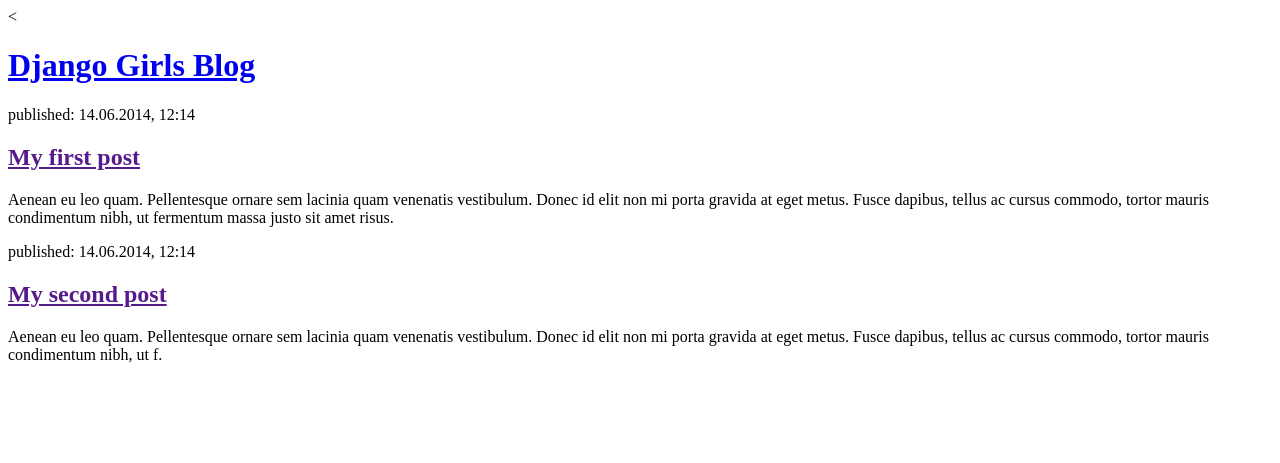
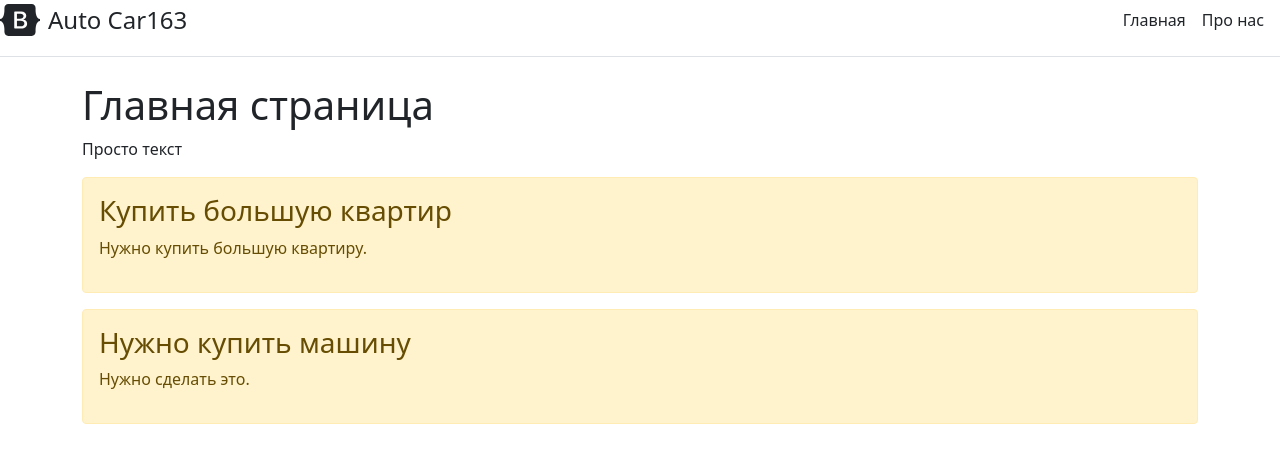
Before and after one commit to Raphael163/Mysite, a Django app: page / in a window 1280 px wide. Shown: the top 463 px of the page. Run offline with Django 4.2, Linux system fonts and the light colour scheme; data comes from the database, SQL or seed files in the repository; both versions use the stored data as it was after the commit.

Commit message:
last commit

```diff
--- a/Myblog/admin.py
+++ b/Myblog/admin.py
@@ -1,7 +1,10 @@
 from django.contrib import admin
 
 from .models import Post
+from .models import Task
 
 admin.site.register(Post)
+admin.site.register(Task)
+
 
 # Register your models here.
--- a/Myblog/models.py
+++ b/Myblog/models.py
@@ -2,26 +2,6 @@
 from django.db import models
 from django.utils import timezone
 
-# Делаем модель нашего БЛога
-# НУжно подумать что там нам для этого нужно.
-# заглавие
-# Текст
-# Автор всего это дела
-# Дата создания всего это дела
-# Дата публикации
-
-
-# Post
-# --------
-
-# title - заглавие
-# text - текст
-# author - автор
-# created_date - Дата создания
-# published_date - Дата публикации
-
-# Попробуем написать модель
-# эти модели записываются в базу данных db.sqlite3
 
 class Post(models.Model):
     author = models.ForeignKey(settings.AUTH_USER_MODEL, on_delete=models.CASCADE)
@@ -37,4 +17,18 @@
     def __str__(self):
         return self.title
 
-# ПОСле создания модели
+    class Meta:
+        verbose_name = "Пост"
+        verbose_name_plural = "пост"
+
+
+class Task(models.Model):
+    title = models.CharField('Название', max_length=50)
+    task = models.TextField("Описание")
+
+    def __str__(self):
+        return self.title
+
+    class Meta:
+        verbose_name = "Задача"
+        verbose_name_plural = "Задачи"
--- /dev/null
+++ b/Myblog/templates/Myblog/base.html
@@ -0,0 +1,30 @@
+<!doctype html>
+<html lang="ru">
+<head>
+    <meta charset="UTF-8">
+    <meta name="viewport"
+          content="width=device-width, user-scalable=no, initial-scale=1.0, maximum-scale=1.0, minimum-scale=1.0">
+    <meta http-equiv="X-UA-Compatible" content="ie=edge">
+    <title>{% block title %}{% endblock %}</title>
+    <link rel="stylesheet" href="https://cdn.jsdelivr.net/npm/bootstrap@5.1.3/dist/css/bootstrap.min.css">
+</head>
+<body>
+   <div class="d-flex flex-column flex-md-row align-items-center pb-3 mb-4 border-bottom">
+      <a href="/" class="d-flex align-items-center text-dark text-decoration-none">
+        <svg xmlns="http://www.w3.org/2000/svg" width="40" height="32" class="me-2" viewBox="0 0 118 94" role="img"><title>Bootstrap</title><path fill-rule="evenodd" clip-rule="evenodd" d="M24.509 0c-6.733 0-11.715 5.893-11.492 12.284.214 6.14-.064 14.092-2.066 20.577C8.943 39.365 5.547 43.485 0 44.014v5.972c5.547.529 8.943 4.649 10.951 11.153 2.002 6.485 2.28 14.437 2.066 20.577C12.794 88.106 17.776 94 24.51 94H93.5c6.733 0 11.714-5.893 11.491-12.284-.214-6.14.064-14.092 2.066-20.577 2.009-6.504 5.396-10.624 10.943-11.153v-5.972c-5.547-.529-8.934-4.649-10.943-11.153-2.002-6.484-2.28-14.437-2.066-20.577C105.214 5.894 100.233 0 93.5 0H24.508zM80 57.863C80 66.663 73.436 72 62.543 72H44a2 2 0 01-2-2V24a2 2 0 012-2h18.437c9.083 0 15.044 4.92 15.044 12.474 0 5.302-4.01 10.049-9.119 10.88v.277C75.317 46.394 80 51.21 80 57.863zM60.521 28.34H49.948v14.934h8.905c6.884 0 10.68-2.772 10.68-7.727 0-4.643-3.264-7.207-9.012-7.207zM49.948 49.2v16.458H60.91c7.167 0 10.964-2.876 10.964-8.281 0-5.406-3.903-8.178-11.425-8.178H49.948z" fill="currentColor"></path></svg>
+        <span class="fs-4">Auto Car163</span>
+      </a>
+
+      <nav class="d-inline-flex mt-2 mt-md-0 ms-md-auto">
+
+            <a class="me-3 py-2 text-dark text-decoration-none" href="{% url 'index' %}">Главная</a>
+             <a class="me-3 py-2 text-dark text-decoration-none" href="{% url 'about' %}">Про нас </a>
+
+      </nav>
+    </div>
+   <div class="container">
+   {% block content %}{% endblock %}
+   </div>
+
+</body>
+</html>
--- /dev/null
+++ b/Myblog/templates/Myblog/index.html
@@ -0,0 +1,23 @@
+{% extends 'Myblog/base.html' %}
+
+
+{% block title %}
+{{ title }}
+{% endblock %}
+
+{% block content %}
+
+    <h1>Главная страница  </h1>
+    <p>Просто текст</p>
+    {% if tasks %}
+        {% for el in tasks %}
+
+        <div class="alert alert-warning mt-2">
+            <h3> {{el.title}} </h3>
+            <p> {{el.task}} </p>
+        </div>
+        {% endfor %}
+    {% else %}
+        <p>Нету записей! </p>
+    {% endif %}
+{% endblock %}
--- a/Myblog/templates/Myblog/post_list.html
+++ /dev/null
@@ -1,32 +0,0 @@
-<!doctype html>
-<html lang="ru">
-<head>
-    <meta charset="UTF-8">
-    <meta name="viewport"
-          content="width=device-width, user-scalable=no, initial-scale=1.0, maximum-scale=1.0, minimum-scale=1.0">
-    <meta http-equiv="X-UA-Compatible" content="ie=edge">
-    <title>Django Girls blog</title>
-</head>
-<body>
-    <div>
-
-        <<h1><a href="/">Django Girls Blog</a></h1>
-
-    </div>
-
-    <div>
-            <p>published: 14.06.2014, 12:14</p>
-            <h2><a href="">My first post</a></h2>
-            <p>Aenean eu leo quam. Pellentesque ornare sem lacinia quam venenatis vestibulum. Donec id elit non mi porta gravida at eget metus. Fusce dapibus, tellus ac cursus commodo, tortor mauris condimentum nibh, ut fermentum massa justo sit amet risus.</p>
-    </div>
-    <div>
-            <p>published: 14.06.2014, 12:14</p>
-            <h2><a href="">My second post</a></h2>
-            <p>Aenean eu leo quam. Pellentesque ornare sem lacinia quam venenatis vestibulum. Donec id elit non mi porta gravida at eget metus. Fusce dapibus, tellus ac cursus commodo, tortor mauris condimentum nibh, ut f.</p>
-    </div>
-
-
-
-</body>
-
-</html>
--- a/Myblog/urls.py
+++ b/Myblog/urls.py
@@ -1,10 +1,9 @@
 from django.urls import path
-from . import  views
-
-
-
+from . import views
 
 urlpatterns = [
-    path('', views.post_list, name='post_list'),
-    path("about",views.about, name='about')
+    path('', views.index, name='index'),
+    path("about", views.about, name='about'),
+    # path("price", views.price, name='price.html'),
+    # path("support", views.support, name='support.html')
 ]
--- a/Myblog/views.py
+++ b/Myblog/views.py
@@ -1,9 +1,29 @@
 from django.shortcuts import render
+from .models import Task
+from .models import Post
 
 
-def post_list(request):
-    return render(request, "Myblog/post_list.html")
+def index(request):
+    tasks = Task.objects .all()
+    return render(request, "Myblog/index.html", {"title": 'Главная страница сайта', 'tasks': tasks})
 
 
 def about(request):
-    return render(request, "Myblog/about.html")
+    posts = Post.objects .all()
+    return render(request, "Myblog/about.html", {"title": 'Страница о нас', 'posts': posts})
+
+# Подключение шаблонов без модели
+# def index(request):
+#     return render(request, "Myblog/index.html")
+#
+#
+# def about(request):
+#     return render(request, "Myblog/about.html")
+
+# templates off
+# def price(request):
+#     return render(request, "Myblog/price.html")
+#
+#
+# def support(request):
+#     return render(request, "Myblog/support.html")
```
Also changed, not shown: Myblog/templates/Myblog/about.html (+23 -14 lines), Myblog/templates/Myblog/price.html (added, +26 -0 lines), Myblog/templates/Myblog/support.html (added, +26 -0 lines), Myblog/migrations/0002_task.py (added), db.sqlite3.
